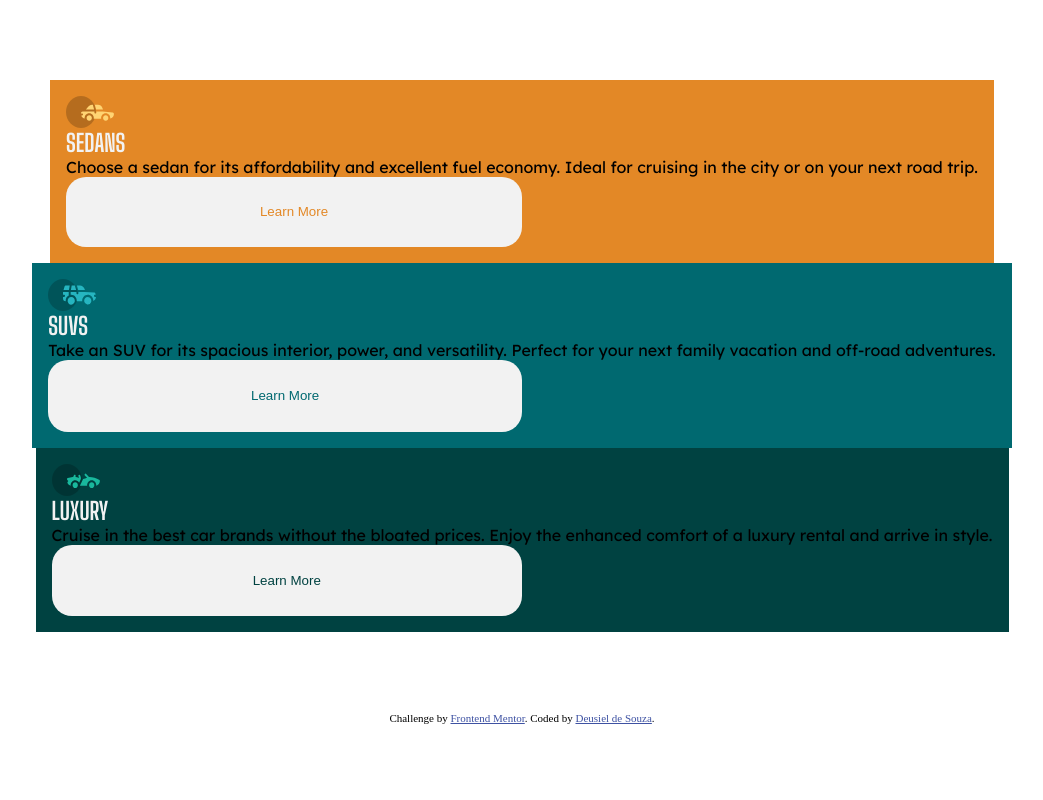
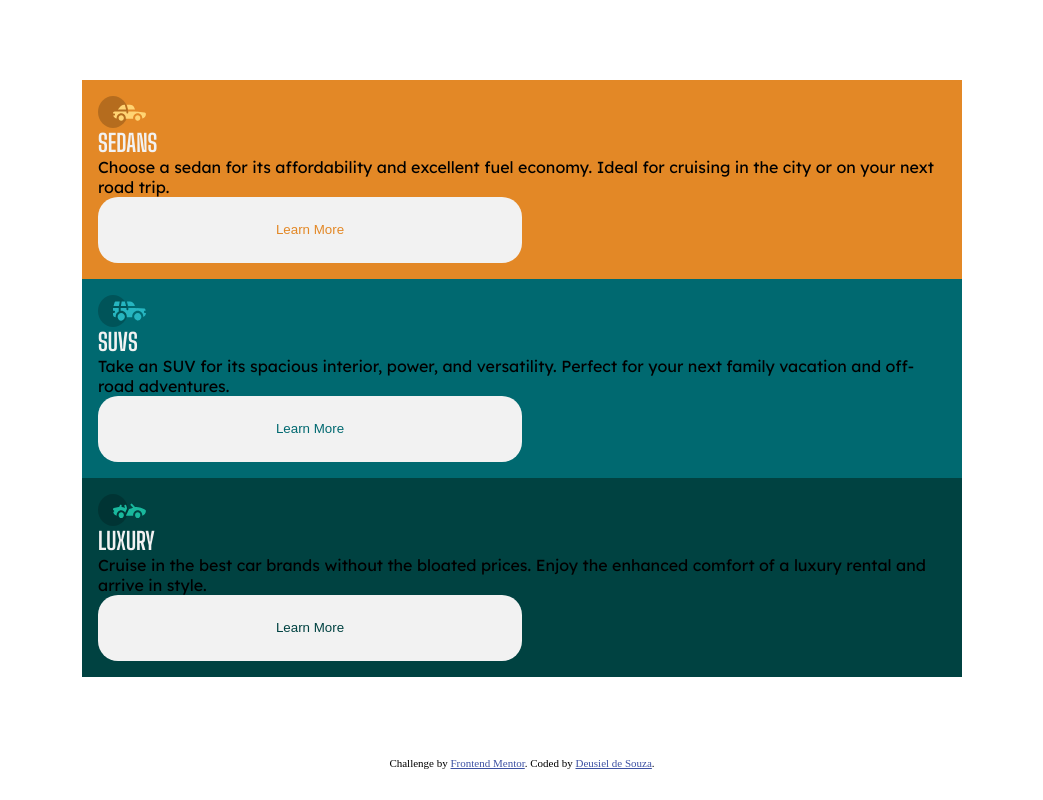
Before and after one commit to deusiel1/3-column-preview-card-component-main.io, a plain HTML site: page index.html in a window 1280 px wide. Shown: the whole page, without its empty margins (118-1161 px from the left). Drawn offline with Linux system fonts and the light colour scheme.

Commit message:
atuslizando o css

```diff
--- a/style.css
+++ b/style.css
@@ -15,10 +15,8 @@
 
 @media (min-width:375px) {
 	.main-card {
-		display: flex;
-		flex-direction: column;
-		justify-content: center;
-		align-items:center;
+		display: block;
+		margin: auto 25vh;
 		padding-top: 10vh;
 		padding-bottom: 10vh;
 	}
@@ -83,6 +81,8 @@
 	.main-card {
 	display: grid;
 	grid-template-columns: 1fr 1fr 1fr;
+
+
 	padding: 50vh 30vw;
 }
 
@@ -103,6 +103,7 @@
 	flex-direction: column;
 	justify-content: stretch;
 	padding: 1rem;
+	min-width: 453px;
 }
 
 .main-card__text {
```
Also changed, not shown: 1 other file.
